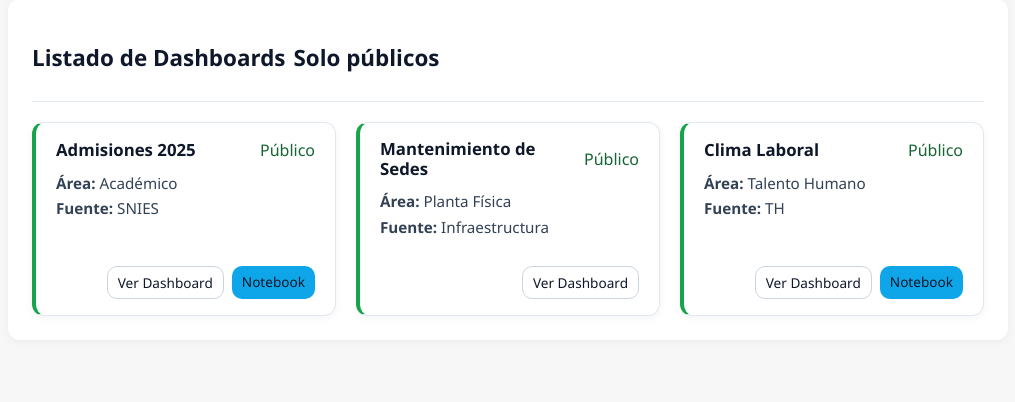
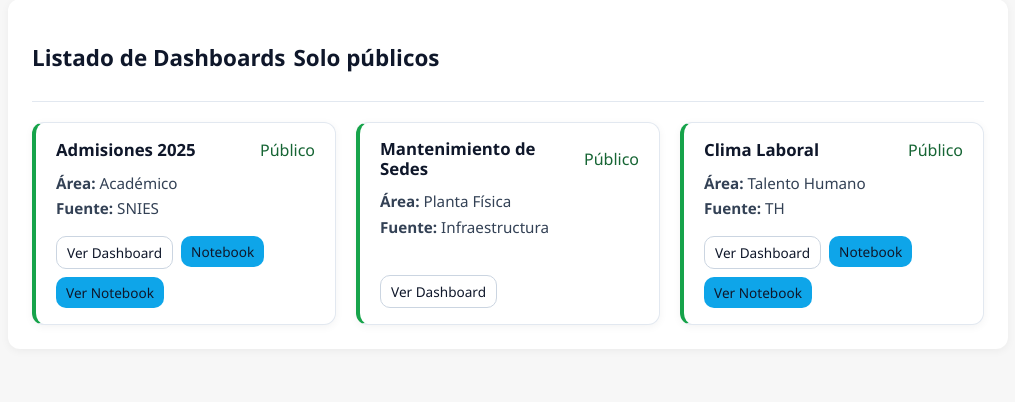
Before and after one commit to Nicolaserd/python_data, a Django app: page / in a window 1280 px wide. Shown: the part 87-489 px from the top of the page, without its empty margins (132-1147 px from the left). Run offline with Django 4.2, Linux system fonts and the light colour scheme; data comes from the database, SQL or seed files in the repository.

Commit message:
add see nb

```diff
--- a/dashboards/views.py
+++ b/dashboards/views.py
@@ -1,11 +1,13 @@
 
 import csv, os
 from django.conf import settings
-from django.http import FileResponse, Http404
+from django.http import FileResponse, Http404, HttpResponse
 from django.shortcuts import render, get_object_or_404
 from django.contrib.auth.decorators import login_required
 from django.contrib.auth.models import Group
 from .models import Dashboard
+from nbconvert import HTMLExporter
+import nbformat
 
 def user_can_view_private(user):
     if not user.is_authenticated:
@@ -43,3 +45,23 @@ def download_notebook(request, pk):
     if not os.path.exists(full_path):
         raise Http404('Archivo no encontrado')
     return FileResponse(open(full_path,'rb'), as_attachment=True, filename=os.path.basename(nb_path))
+
+def view_notebook(request, pk):
+    dashboard = get_object_or_404(Dashboard, pk=pk)
+
+    # Ruta del notebook
+    notebook_path = os.path.join(settings.NOTEBOOKS_PATH, dashboard.area, f"{dashboard.nombre}.ipynb")
+
+    if not os.path.exists(notebook_path):
+        raise Http404("El notebook no existe")
+
+    # Leer el notebook
+    with open(notebook_path, "r", encoding="utf-8") as f:
+        notebook_node = nbformat.read(f, as_version=4)
+
+    # Convertir a HTML
+    html_exporter = HTMLExporter()
+    html_exporter.template_name = "classic"
+    (body, _) = html_exporter.from_notebook_node(notebook_node)
+
+    return HttpResponse(body)
--- a/dashsite/urls.py
+++ b/dashsite/urls.py
@@ -17,4 +17,5 @@ urlpatterns = [
     path('login/', auth_views.LoginView.as_view(template_name='login.html'), name='login'),
     path('logout/', logout_view, name='logout'),
     path('download/<int:pk>/', v.download_notebook, name='download_notebook'),
+    path('notebook/<int:pk>/', v.view_notebook, name='view_notebook'),
 ]
--- a/templates/dashboard_detail.html
+++ b/templates/dashboard_detail.html
@@ -8,7 +8,8 @@
     <iframe title="PowerBI" width="100%" height="500" src="{{ d.linkapowerbi }}" frameborder="0" allowfullscreen="true"></iframe>
   </div>
   {% if d.notebook_path %}
-    <p><a class="btn" href="{% url 'download_notebook' d.pk %}">Descargar Notebook (.ipynb)</a></p>
+    <a class="btn" href="{% url 'download_notebook' d.pk %}">Descargar Notebook (.ipynb)</a>
+    <a class="btn " href="{% url 'view_notebook' d.pk %}" target="_blank">Ver Notebook</a>
   {% endif %}
   <p><a href="{% url 'dashboard_list' %}">← Volver al listado</a></p>
 {% endblock %}
--- a/templates/dashboard_list.html
+++ b/templates/dashboard_list.html
@@ -33,6 +33,7 @@
           <a class="btn-outline small" href="{% url 'dashboard_detail' d.pk %}">Ver Dashboard</a>
           {% if d.notebook_path %}
             <a class="btn small" href="{% url 'download_notebook' d.pk %}">Notebook</a>
+            <a class="btn small" href="{% url 'view_notebook' d.pk %}" target="_blank">Ver Notebook</a>
           {% endif %}
         </div>
       </article>
@@ -74,7 +75,7 @@
   .card-body{flex:1;color:#334155;font-size:.95rem;line-height:1.4;margin-bottom:12px;}
   .card-body p{margin:4px 0;}
 
-  .card-footer{display:flex;gap:8px;flex-wrap:wrap;justify-content:flex-end;}
+  .card-footer{display:flex;gap:8px;flex-wrap:wrap;align-items: start;justify-items: left;}
   .btn.small{padding:6px 10px;font-size:.85rem;}
   .btn-outline.small{padding:6px 10px;font-size:.85rem;}
 
```
